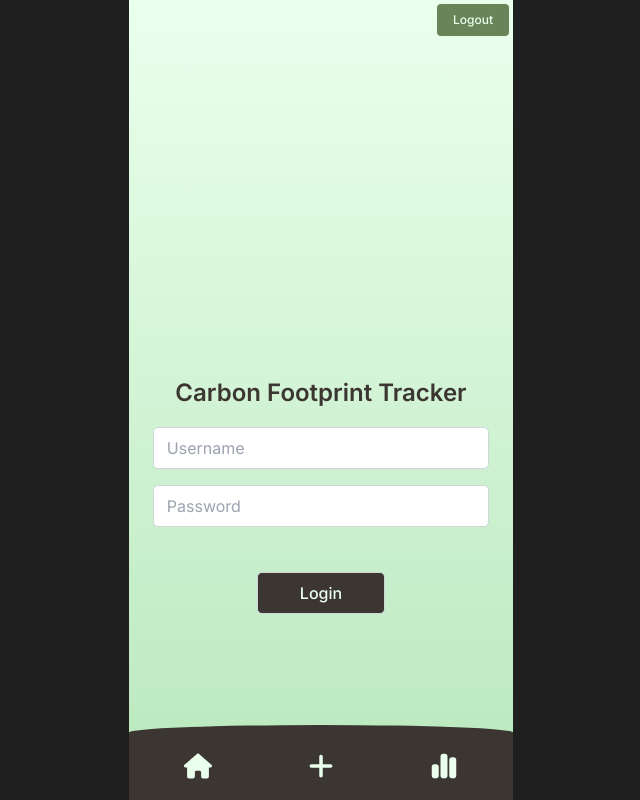
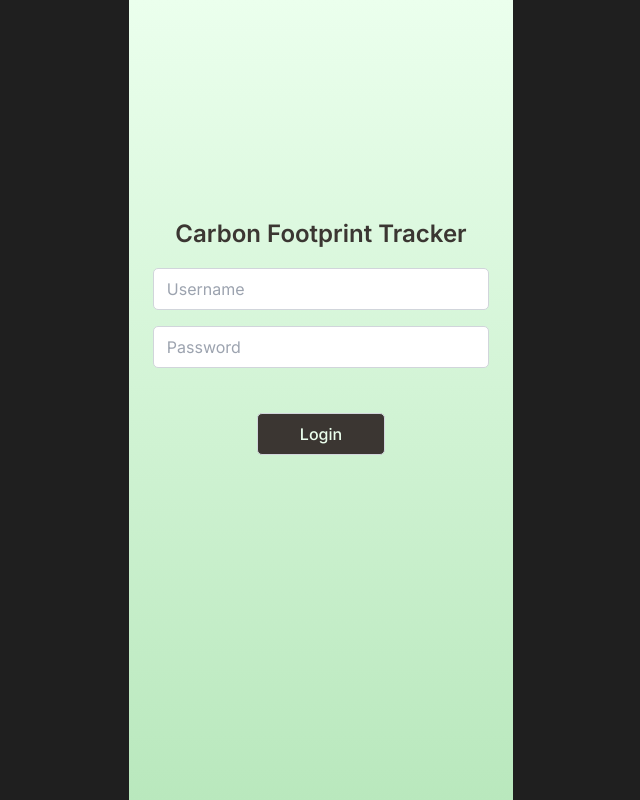
Before and after one commit to lev-rosenberg/carbon-step-tracker, a Next.js app in the folder frontend/: page /login in a window 1280 px wide. Shown: the whole page, without its empty margins (319-959 px from the left). Built offline with nearby package versions, Linux system fonts and the light colour scheme; no server answers; sample sign-in values are in the browser's storage.

Commit message:
loggedIn state

```diff
--- a/frontend/src/app/components/LoginControl.tsx
+++ b/frontend/src/app/components/LoginControl.tsx
@@ -14,7 +14,6 @@ export default function LoginControl({
   const { loggedIn } = state;
   const pathname = usePathname();
   const router = useRouter();
-  const token = localStorage.getItem("carbon-auth-token");
 
   useEffect(() => {
     const token = localStorage.getItem("carbon-auth-token");
@@ -57,13 +56,13 @@ export default function LoginControl({
 
   return (
     <div className="app">
-      {token && (
+      {loggedIn && (
         <button className="text-xs self-end m-1" onClick={logout}>
           Logout
         </button>
       )}
       {children}
-      {token && <Footer />}
+      {loggedIn && <Footer />}
     </div>
   );
 }
```
